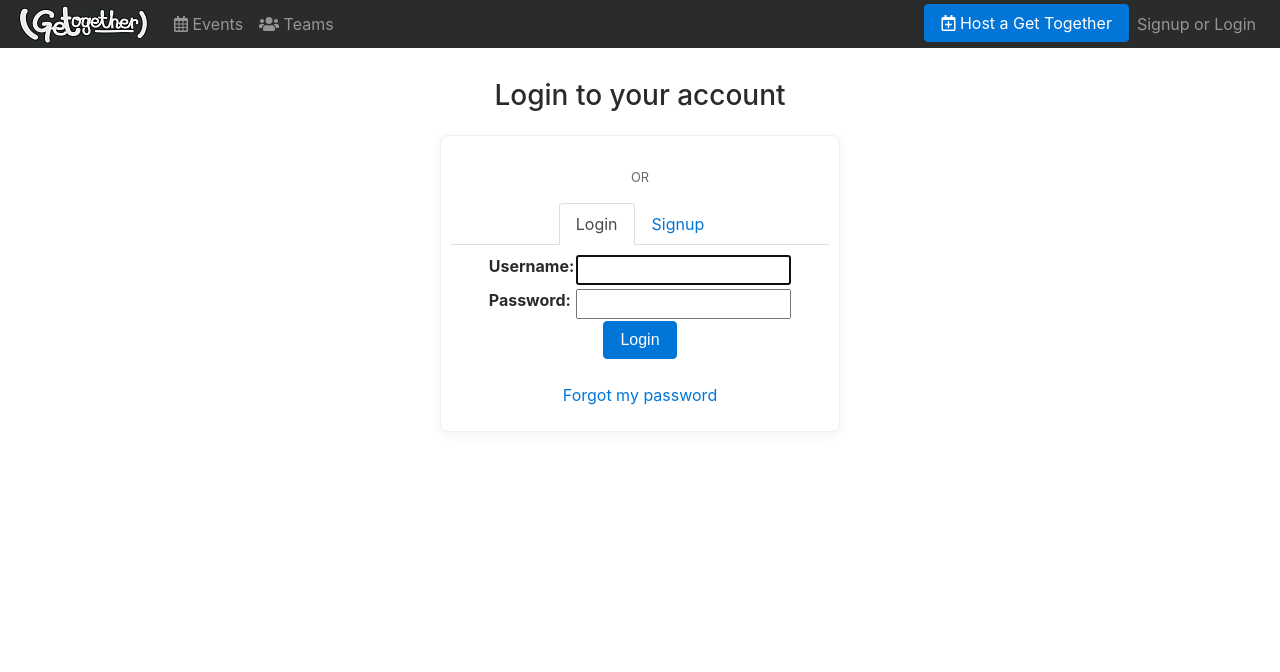
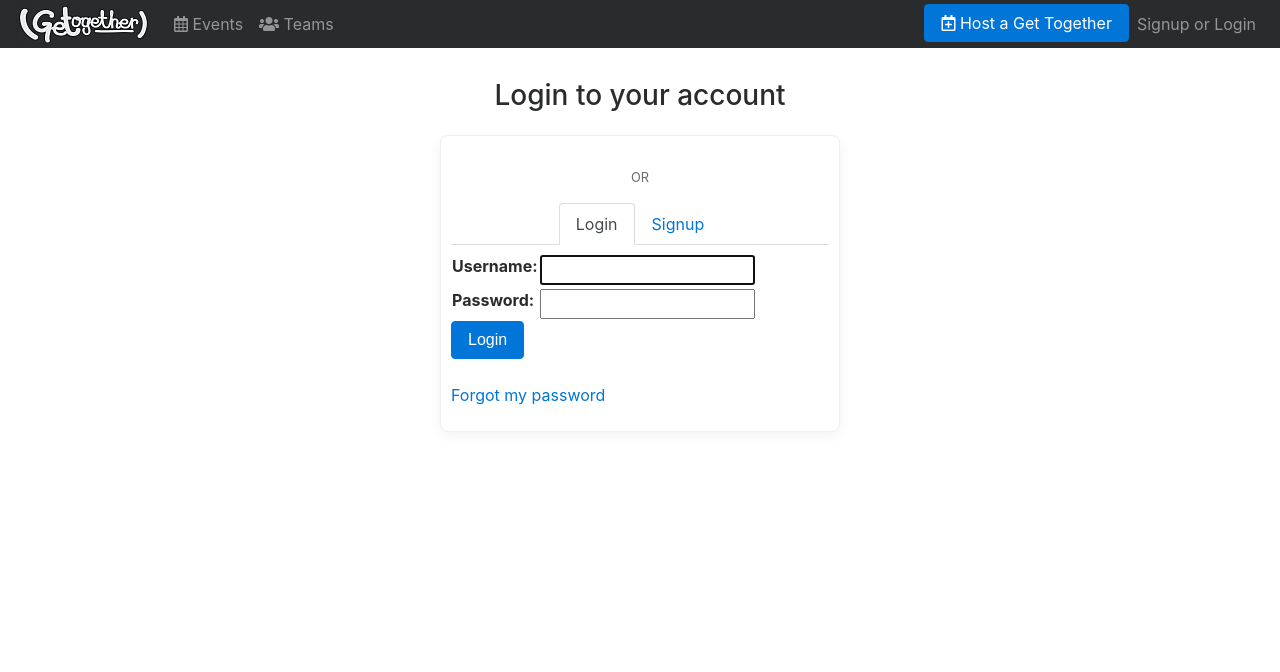
Before and after one commit to GetTogetherComm/GetTogether, a Django app: page /login/ in a window 1280 px wide. Shown: the top 672 px of the page. Run offline with Django 3.2, Linux system fonts and the light colour scheme; data that the repository does not hold is empty; parts of the project's set-up code (start-up, migrations or seed data) failed here and were passed over; some libraries are stand-ins or nearby versions.

Commit message:
reformatted login form

```diff
--- a/get_together/templates/get_together/users/login.html
+++ b/get_together/templates/get_together/users/login.html
@@ -6,18 +6,16 @@
 {% endblock %}
 
 {% block content %}
-<center>
-<h3>{% trans "Login to your account" %}</h3>
-<div class="container container-secondary box-shadow mt-4 mb-4 pt-4 pb-4" style="width: 400px">
-    <div >
-        <div >
-        <center>
+<h3 class="text-center">{% trans "Login to your account" %}</h3>
+<div class="container container-secondary box-shadow mt-4 mb-4 pt-4 pb-4" style="max-width: 400px">
+        <div class="d-flex flex-column align-items-center">
                 {% if settings.SOCIAL_AUTH_GOOGLE_OAUTH2_KEY %}<a class="btn btn-googleplus mb-1 col-8" href="{% url 'social:begin' 'google-oauth2' %}?{{ request.META.QUERY_STRING }}"><i class="fab fa-google"></i> Google</a></br>{% endif %}
                 {% if settings.SOCIAL_AUTH_FACEBOOK_KEY %}<a class="btn btn-facebook mb-1 col-8" href="{% url 'social:begin' 'facebook' %}?{{ request.META.QUERY_STRING }}"><i class="fab fa-facebook"></i> Facebook</a></br>{% endif %}
                 {% if settings.SOCIAL_AUTH_TWITTER_KEY %}<a class="btn btn-twitter mb-1 col-8" href="{% url 'social:begin' 'twitter' %}?{{ request.META.QUERY_STRING }}"><i class="fab fa-twitter"></i> Twitter</a></br>{% endif %}
                 {% comment %}{% if settings.SOCIAL_AUTH_LINKEDIN_KEY %}<a class="btn btn-linkedin mb-1 col-8" href="{% url 'social:begin' 'linkedin' %}?{{ request.META.QUERY_STRING }}"><i class="fab fa-linkedin"></i> LinkedIn</a></br>{% endif %}{% endcomment %}
                 {% if settings.SOCIAL_AUTH_GITHUB_KEY %}<a class="btn btn-github mb-1 col-8" href="{% url 'social:begin' 'github' %}?{{ request.META.QUERY_STRING }}"><i class="fab fa-github"></i> GitHub</a></br>{% endif %}
-            <p class="text-muted small mt-2">{% trans "OR" %}</p>
+            <p class="text-center text-muted small mt-2">{% trans "OR" %}</p>
+        </div>
         <div>
             <ul class="nav nav-tabs justify-content-center mb-2" id="localTab" role="tablist">
               <li class="nav-item">
@@ -50,9 +48,6 @@
               </div>
             </div>
         </div>
-        </center>
         </div>
-    </div>
 </div>
-</center>
 {% endblock %}
```
